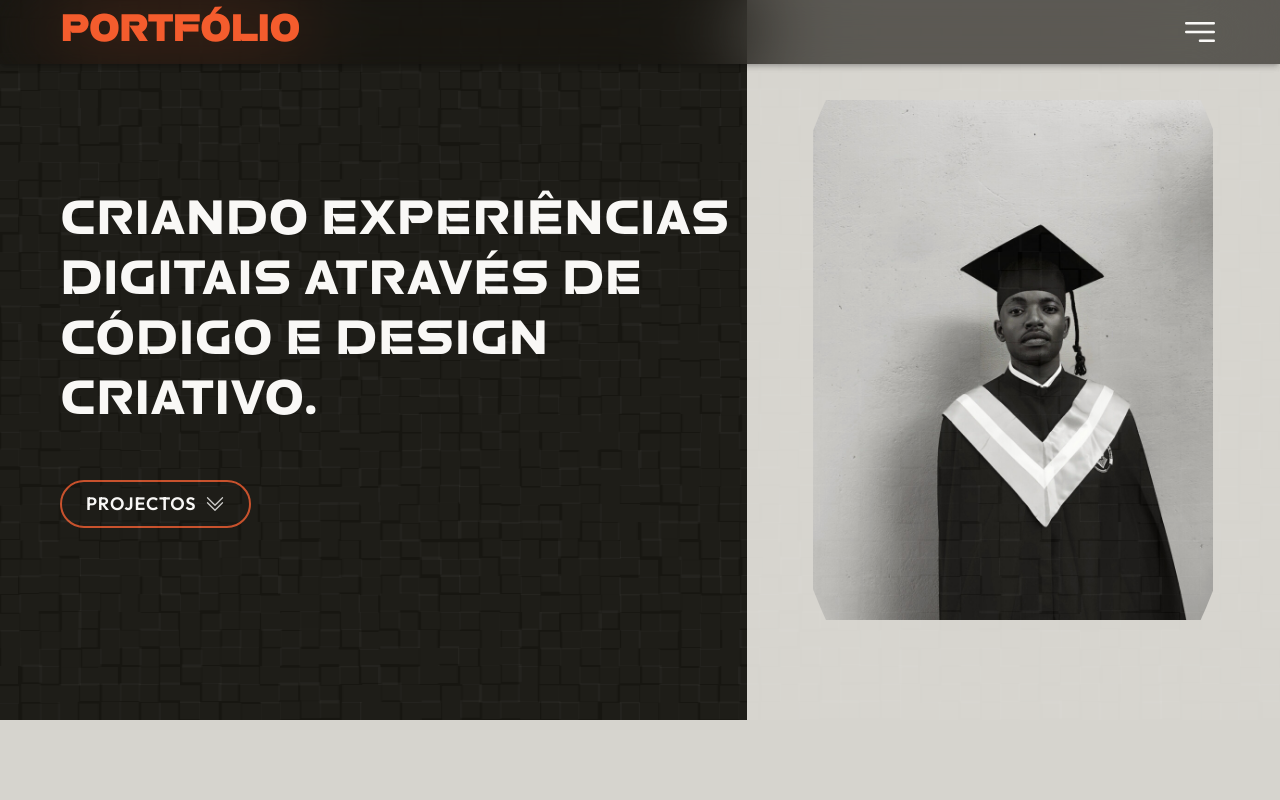
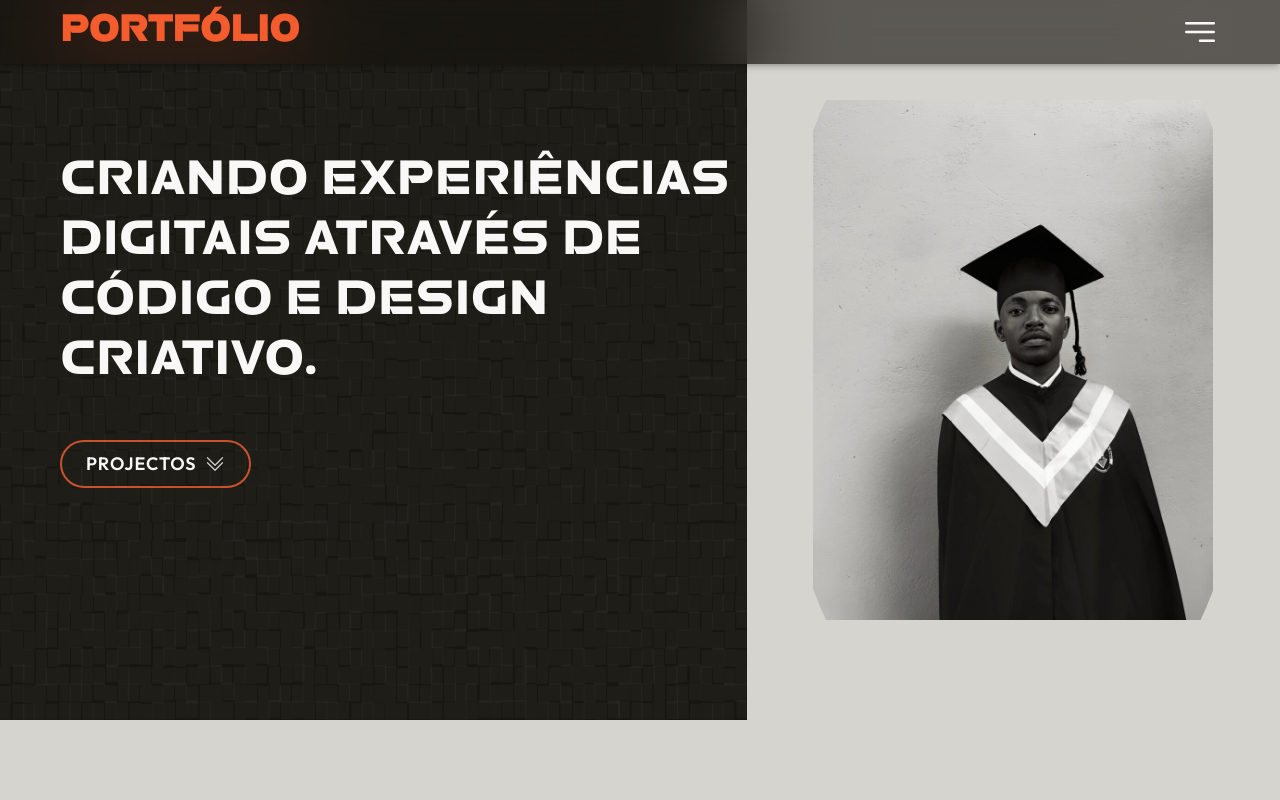
Before and after one commit to yurimanhica-dev/porfolio, a Next.js app: page / in a window 1280 px wide. Shown: the top 800 px of the page. Built offline with nearby package versions, Linux system fonts and the light colour scheme.

Commit message:
style: change effect

```diff
--- a/src/app/components/MobileNav.tsx
+++ b/src/app/components/MobileNav.tsx
@@ -57,7 +57,7 @@ const MobileNav = ({ navShow, closeNav: toggleNav }: Props) => {
         onClick={toggleNav}
       >
         <div
-          className={`text-foreground ${navOpen} fixed justify-center flex flex-col h-full transform transition-all duration-500 delay-300  w-[85%] md:w-[60%] lg:w-[40%] space-y-6 z-50 bg-background opacity-100`}
+          className={`text-foreground ${navOpen} fixed justify-center flex flex-col h-full min-h-screen transform transition-all duration-500 delay-300  w-[90%] md:w-[60%] lg:w-[40%] space-y-6 z-50 bg-background opacity-100`}
           onClick={(e) => e.stopPropagation()}
         >
           {/* NAV LINKS */}
--- a/src/app/sections/Hero.tsx
+++ b/src/app/sections/Hero.tsx
@@ -11,9 +11,9 @@ const Hero: FC = () => {
   return (
     <section id="home">
       <div className="grid md:grid-cols-12 md:h-[90vh] items-stretch sticky top-0 ">
-        <div className="pl-5 md:pl-10 lg:pl-15 md:col-span-6 lg:col-span-7 flex flex-col justify-center items-center">
-          <DistortionEffect />
-          <div className="container mx-auto flex flex-col items-start">
+        <div className="relative pl-5 md:pl-10 lg:pl-15 md:col-span-6 lg:col-span-7 flex flex-col justify-center items-center">
+          <div className="container mx-auto flex flex-col items-start mb-20">
+            <DistortionEffect />
             <motion.h1
               initial="hidden"
               animate="visible"
@@ -73,7 +73,7 @@ const Hero: FC = () => {
             initial={{ opacity: 0, y: 20 }}
             animate={{ opacity: 1, y: 0 }}
             transition={{ duration: 0.5, delay: 0.1 }}
-            className="mt-20 md:mt-0 md:size-full md:absolute md:right-0 max-md:!w-full flex items-center justify-center bg-foreground"
+            className=" md:mt-0 md:size-full md:absolute md:right-0 max-md:!w-full flex items-center justify-center bg-foreground"
           >
             <div className="relative w-[350px] h-[450px] md:w-[400px] md:h-[520px] flex items-center justify-center">
               {/* Moldura elíptica com gradiente (simula a borda curva) */}
--- a/src/app/sections/Projects.tsx
+++ b/src/app/sections/Projects.tsx
@@ -1,3 +1,4 @@
+/* eslint-disable @typescript-eslint/no-unused-vars */
 "use client";
 
 import { projects } from "@/lib/types";
```
